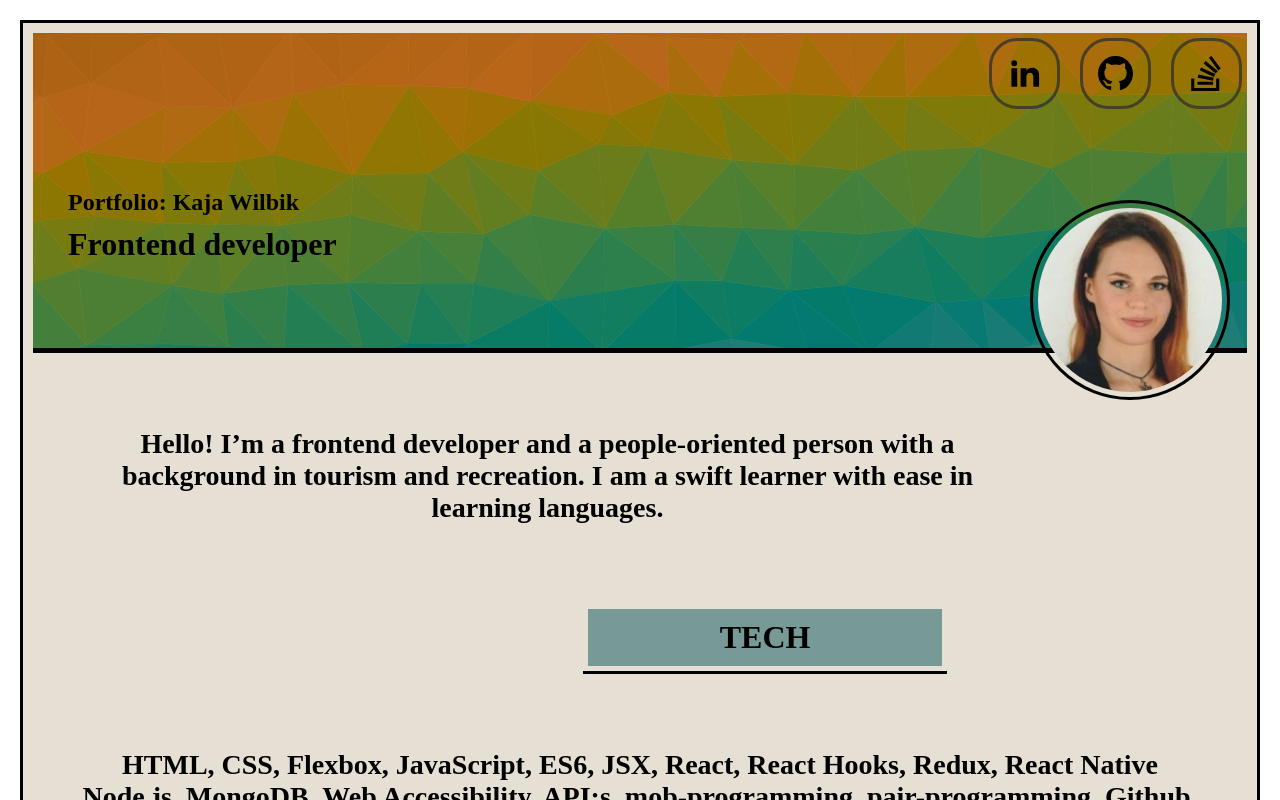
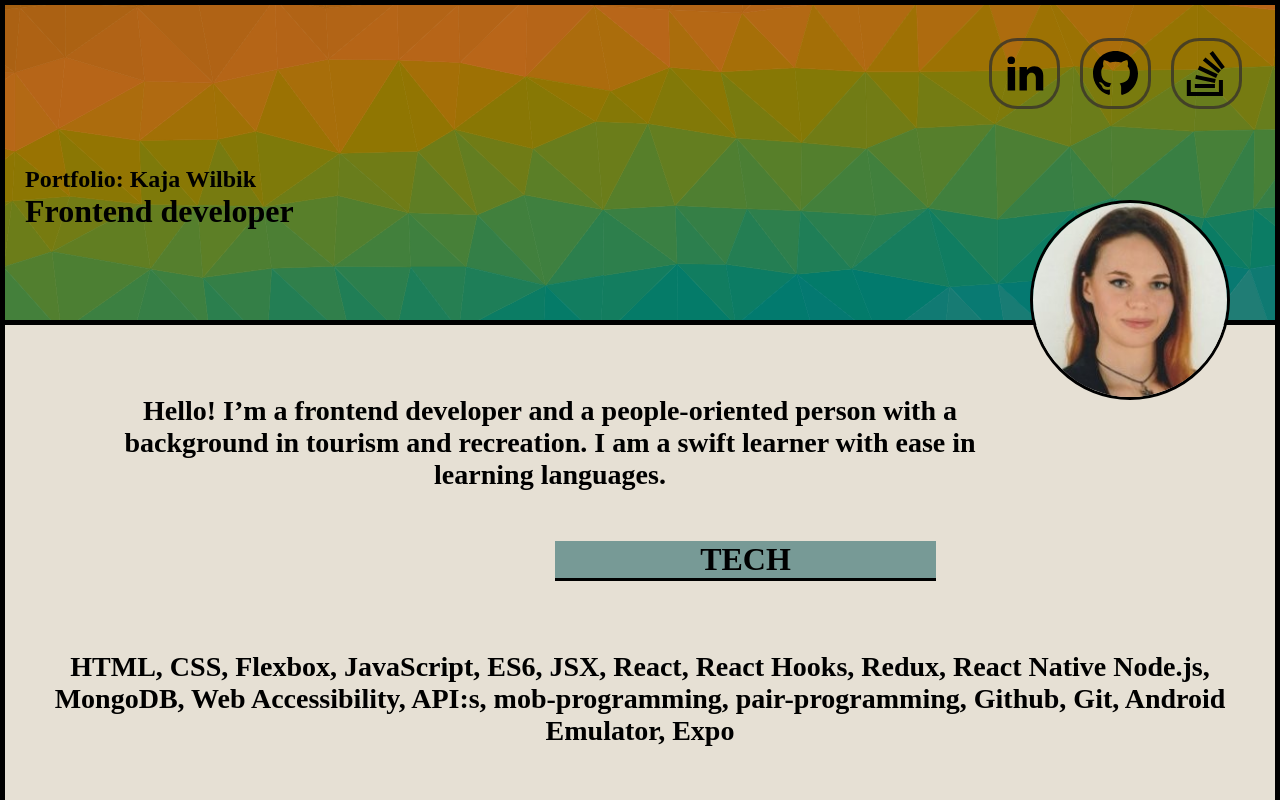
Before and after one commit to Technigo/project-react-portfolio, a React (Create React App) app: page / in a window 1280 px wide. Shown: the top 800 px of the page. Built offline with nearby package versions, Linux system fonts and the light colour scheme; no server answers.

Commit message:
changed border

```diff
--- a/src/components/Globalstyling.js
+++ b/src/components/Globalstyling.js
@@ -5,8 +5,8 @@ export const GlobalStyling = styled.div`
 background: ${(props) => (props.secondary ? '#c5c0b173' : "#e6e0d4 ")} ;
 border: 5px solid black;
  @media screen and (min-width: 1024px) {
-    margin: 5px;
-    border: solid black;
+    /* margin: 5px;
+    border: solid black; */
     h2 {
         font-size: 2rem;
     }
--- a/src/index.css
+++ b/src/index.css
@@ -16,7 +16,7 @@ code {
 }
  * {
   margin: 0px;
-  padding: 5px;
+  padding: 0px;
   box-sizing: border-box;
 
  }
```
